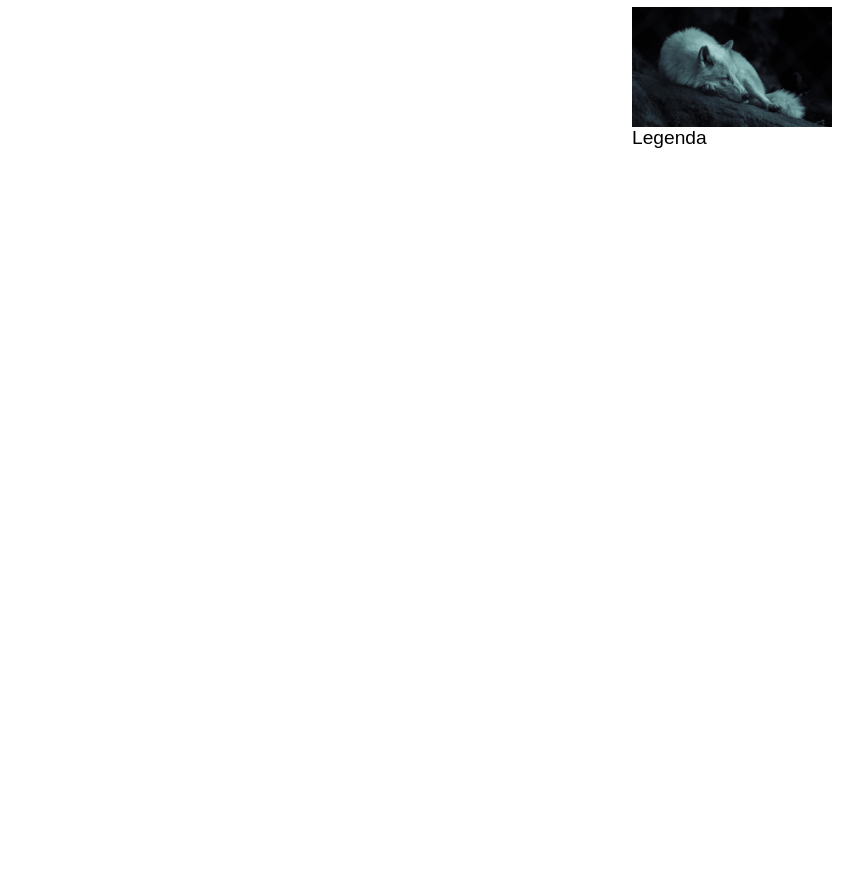
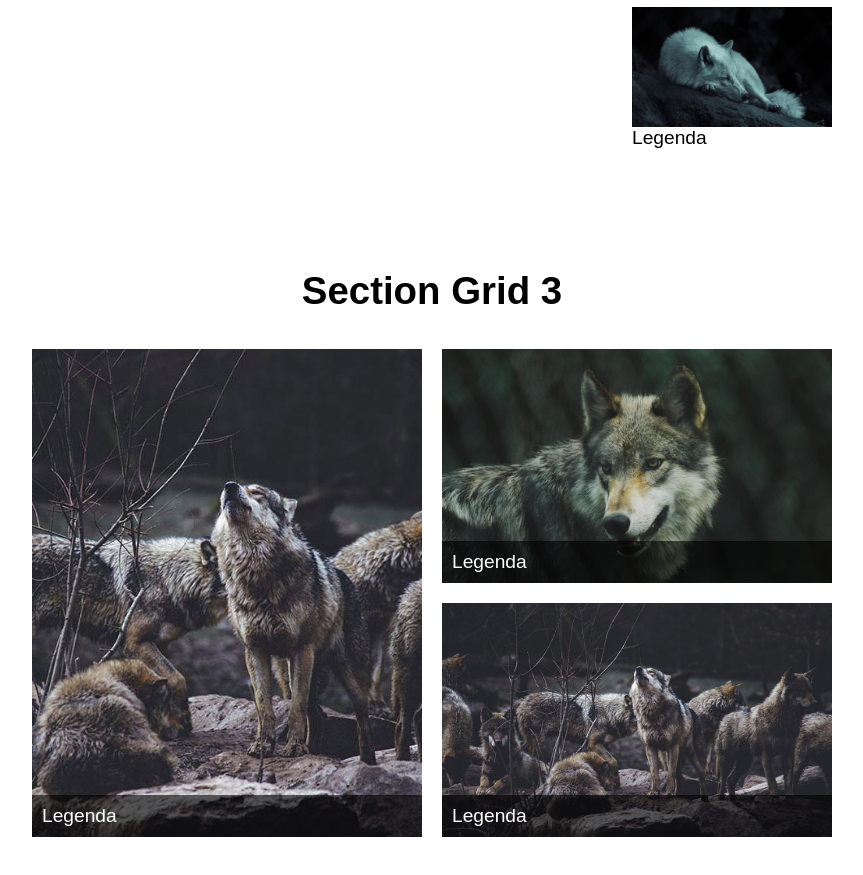
Before and after one commit to httpLucasReis/CSS-Grid-Layout-and-Flexbox, a plain HTML site: page index.htm in a window 1280 px wide. Shown: the part 1903-2778 px from the top of the page, without its empty margins (208-1071 px from the left). Before the commit the page ends 2172 px from the top, so only its background shows below. Drawn offline with Linux system fonts and the light colour scheme.

Commit message:
Criando grid 3

```diff
--- a/css/style.css
+++ b/css/style.css
@@ -93,21 +93,19 @@ img {
 }
 
 @media (max-width: 600px) {
-  .grid1{
+  .grid1 {
     grid-template-columns: repeat(2, 1fr);
   }
 
-  .grid1 > div:nth-child(n+4){
-    display:block;
+  .grid1 > div:nth-child(n + 4) {
+    display: block;
   }
 
   .grid1 > div.anuncio {
     grid-column: auto;
     grid-row: auto;
     order: -1;
-
   }
-
 }
 
 /* CSS GRID 2 */
@@ -121,7 +119,7 @@ img {
   margin: 0 auto;
 }
 
-.sidebar > div{
+.sidebar > div {
   margin-bottom: 10px;
 }
 
@@ -139,5 +137,38 @@ img {
     flex: 1 0 200px;
     margin: 0 auto;
   }
+}
 
+/* GRID 3*/
+
+.grid3 {
+  display: grid;
+  grid-template-columns: repeat(2, 1fr);
+  grid-gap: 20px;
+  max-width: 800px;
+  padding: 10px;
+  margin: 0 auto;
 }
+
+.grid3-item:nth-child(1) {
+  grid-row: 1 / 3;
+}
+
+.grid3-item {
+  display: grid;
+}
+
+.grid3-item img {
+  grid-column: 1;
+  grid-row: 1/3;
+  align-self: end;
+}
+
+.grid3-item p {
+    background: rgba(0,0,0,0.6);
+    padding: 10px;
+    color: white;
+    grid-column: 1;
+    grid-row: 2;
+    align-self: end;
+}
--- a/index.htm
+++ b/index.htm
@@ -118,5 +118,23 @@
         </div>
       </div>
     </section>
+
+    <!-- Grid 3 -->
+    <h1>Section Grid 3</h1>
+
+    <section class="grid3">
+      <div class="grid3-item">
+        <img src="img/lobo4.jpg" />
+        <p>Legenda</p>
+      </div>
+      <div class="grid3-item">
+        <img src="img/lobo2.jpg" />
+        <p>Legenda</p>
+      </div>
+      <div class="grid3-item">
+        <img src="img/lobo3.jpg" />
+        <p>Legenda</p>
+      </div>
+    </section>
   </body>
 </html>
```
Lines whose indentation alone changed are shown as unchanged.
